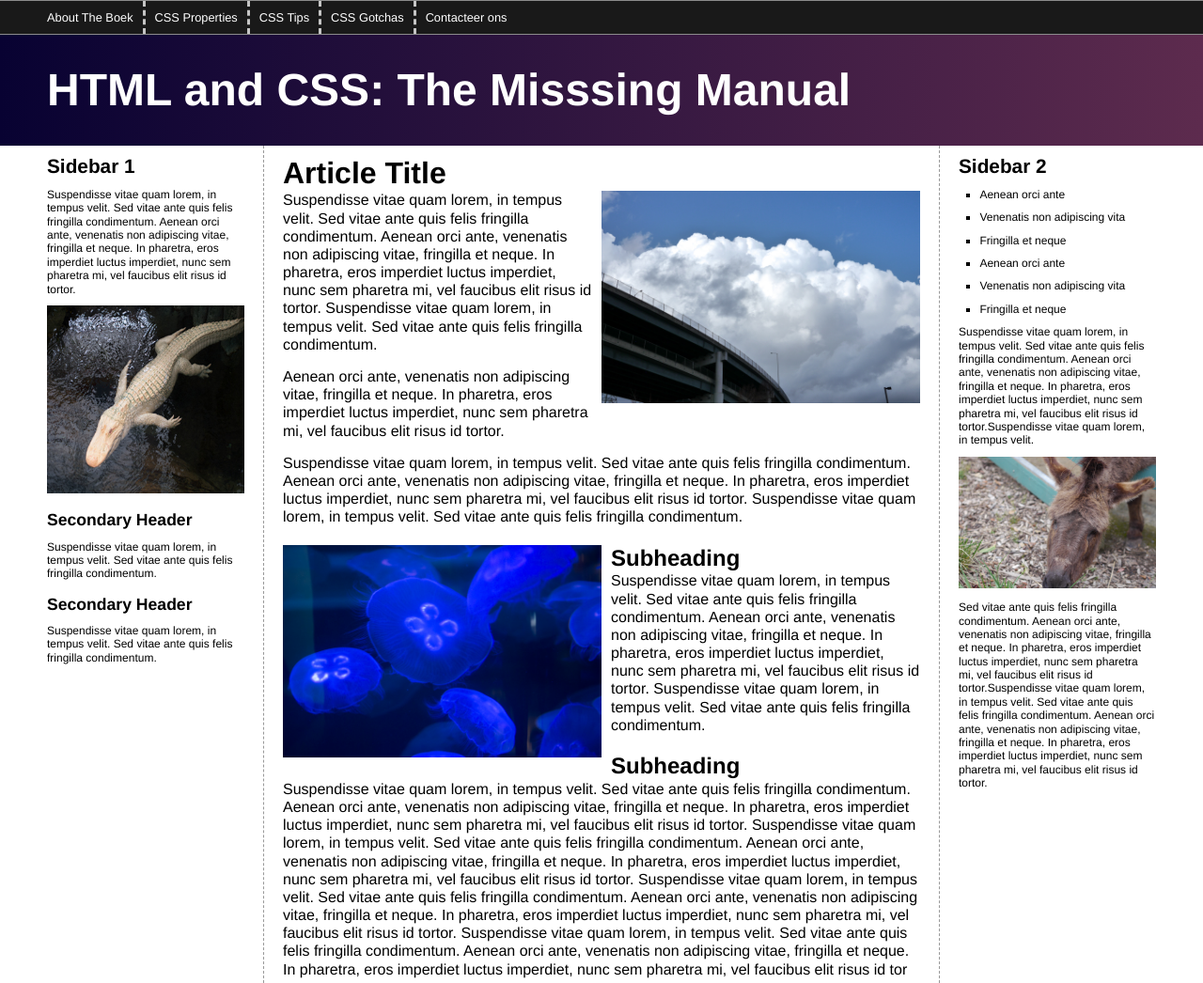
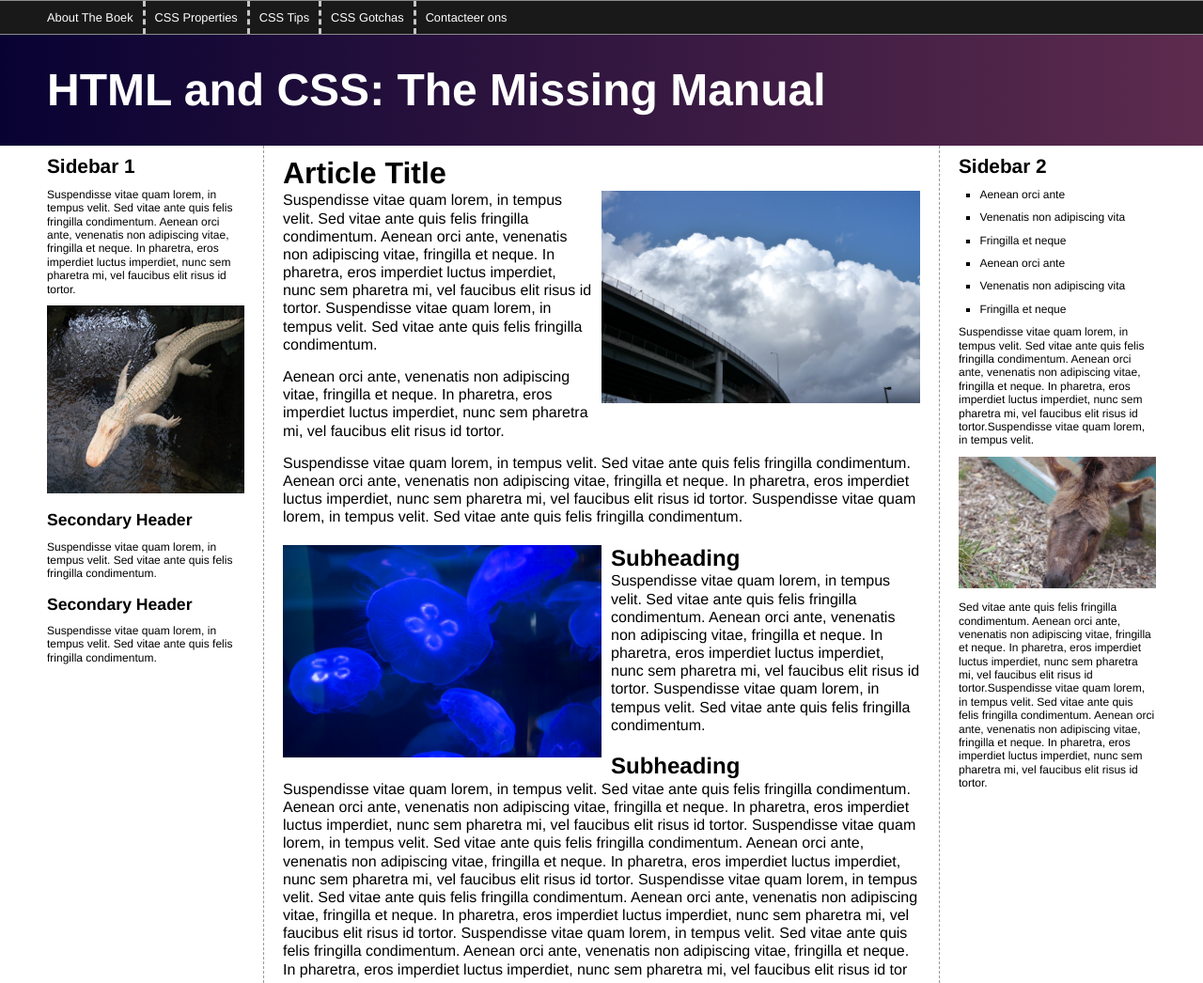
Before and after one commit to braeckmanspieterjan/digwo-opdracht6, a plain HTML site: page index.html in a window 1280 px wide. Shown: the top 1046 px of the page at 94% size. Drawn offline with Linux system fonts and the light colour scheme.

Commit message:
misssing -> missing

```diff
--- a/index.html
+++ b/index.html
@@ -22,7 +22,7 @@
             <li><a href="#">Contact Us</a></li> -->
           </ul>
         </nav>
-        <h1>HTML and CSS: The Misssing Manual</h1>
+        <h1>HTML and CSS: The Missing Manual</h1>
       </header>
       <div class="contentWrapper">
         <div class="columnWrapper">
```
